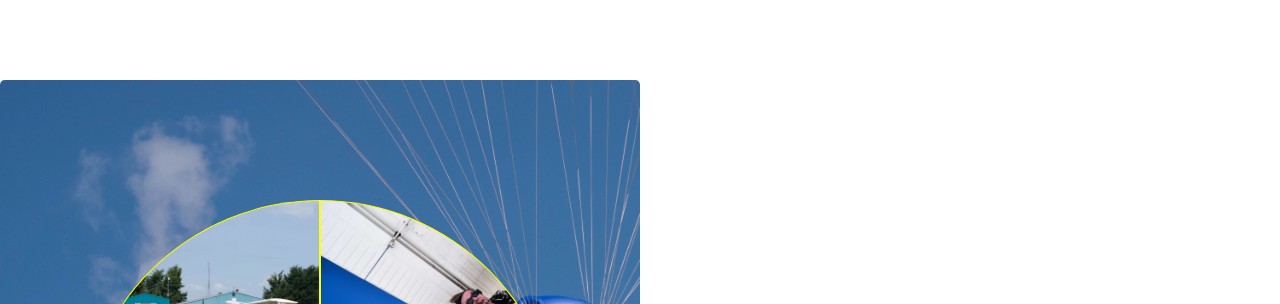
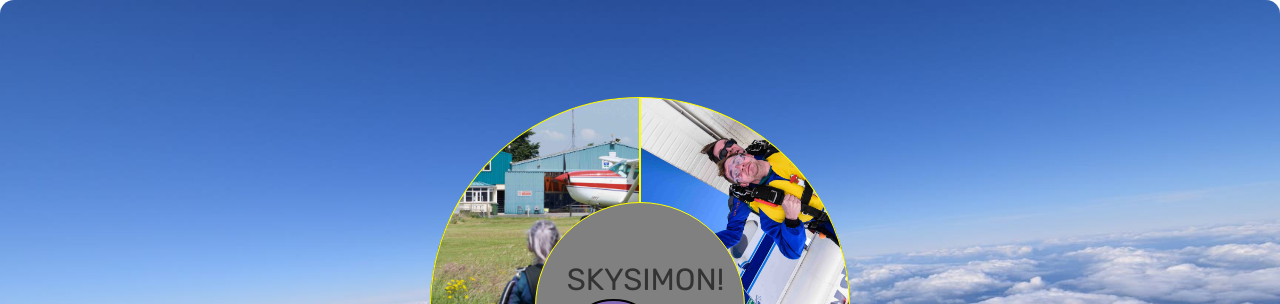
Before and after one commit to AnestIwata/simon, a PHP site: page / in a window 1280 px wide. Shown: the top 304 px of the page. Run offline with PHP 8.4, Linux system fonts and the light colour scheme.

Commit message:
Resized picutures causing slow load of project

```diff
--- a/css/style.css
+++ b/css/style.css
@@ -1,18 +1,18 @@
 
 
 .jumbotron{
-   background: url("../assets/pictures/17.jpg") no-repeat center center fixed;
+   background: url("../assets/pictures/1.jpg") no-repeat center center fixed;
   -webkit-background-size: cover;
   -moz-background-size: cover;
   -o-background-size: cover;
   background-size: cover;
   height: 40em;
-  width: 40em;
+
   margin-top: 5em;
   padding-top: 3em;
-
+  margin-left:28em;
   border-radius:1em;
-  vertical-align: middle;
+  margin: auto;
 }
 
 .toggle {
@@ -106,7 +106,7 @@
   border-radius: 15em 0 0 0;
   -moz-border-radius: 15em 0 0 0;
   -webkit-border-radius: 15em 0 0 0;
-  background: url("../assets/pictures/10.jpg");
+  background: url("../assets/pictures/2.jpg");
   background-size: cover;
   top: 50%;
   left: 50%;
@@ -126,7 +126,7 @@
   border-radius: 0 15em 0 0;
   -moz-border-radius: 0 15em 0 0;
   -webkit-border-radius: 0 15em 0 0;
-  background: url("../assets/pictures/12.jpg");
+  background: url("../assets/pictures/3.jpg");
   background-size: cover;
   top: 50%;
   left: 50%;
@@ -146,7 +146,7 @@
   border-radius: 0 0 0 15em;
   -moz-border-radius: 0 0 0 15em;
   -webkit-border-radius: 0 0 0 15em;
-  background: url("../assets/pictures/17.jpg");
+  background: url("../assets/pictures/4.jpg");
   background-size: cover;
   top: 50%;
   left: 50%;
@@ -166,7 +166,7 @@
   border-radius: 0 0 15em 0;
   -moz-border-radius: 0 0 15em 0;
   -webkit-border-radius: 0 0 15em 0;
-  background: url("../assets/pictures/30.jpg");
+  background: url("../assets/pictures/5.jpg");
   background-size: cover;
   top: 50%;
   left: 50%;
--- a/index.html
+++ b/index.html
@@ -8,8 +8,7 @@
 
   <link href='https://fonts.googleapis.com/css?family=Rubik' rel='stylesheet' type='text/css'>
   <link rel="stylesheet" href="css/style.css">
-  <link rel="stylesheet" href="https://stackpath.bootstrapcdn.com/bootstrap/4.1.3/css/bootstrap.min.css" integrity="sha384-MCw98/SFnGE8fJT3GXwEOngsV7Zt27NXFoaoApmYm81iuXoPkFOJwJ8ERdknLPMO" crossorigin="anonymous">
-
+  <link rel="stylesheet" href="https://maxcdn.bootstrapcdn.com/bootstrap/3.3.7/css/bootstrap.min.css" integrity="sha384-BVYiiSIFeK1dGmJRAkycuHAHRg32OmUcww7on3RYdg4Va+PmSTsz/K68vbdEjh4u" crossorigin="anonymous">
   <audio id="sound1">
   	<source src="../assets/sounds/Cabin.mp3"></source>
   </audio>
@@ -26,7 +25,7 @@
 
 <body>
  <div class="jumbotron">
-   <div class="container-fluid">
+   <div class="container">
   <div id="outer-circle">
     <div id="topleft"></div>
     <div id="topright"></div>
```
Also changed, not shown: assets/pictures/1.jpg (added), assets/pictures/10.jpg (deleted), assets/pictures/12.jpg (deleted), assets/pictures/17.jpg (deleted), assets/pictures/2.jpg (added), assets/pictures/27.jpg (deleted), assets/pictures/3.jpg (added), assets/pictures/30.jpg (deleted), assets/pictures/34.jpg (deleted), assets/pictures/4.jpg (added), 2 other files.
